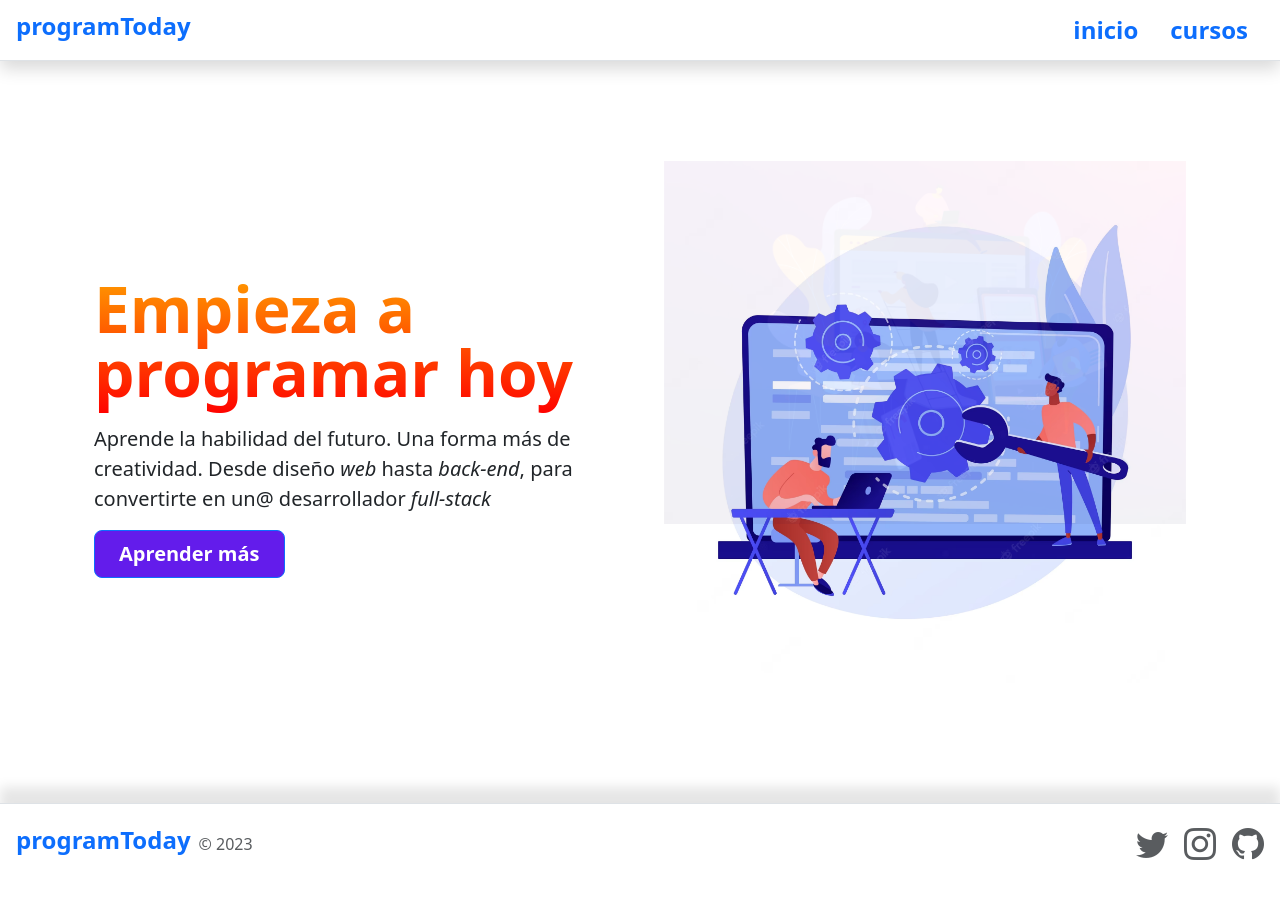
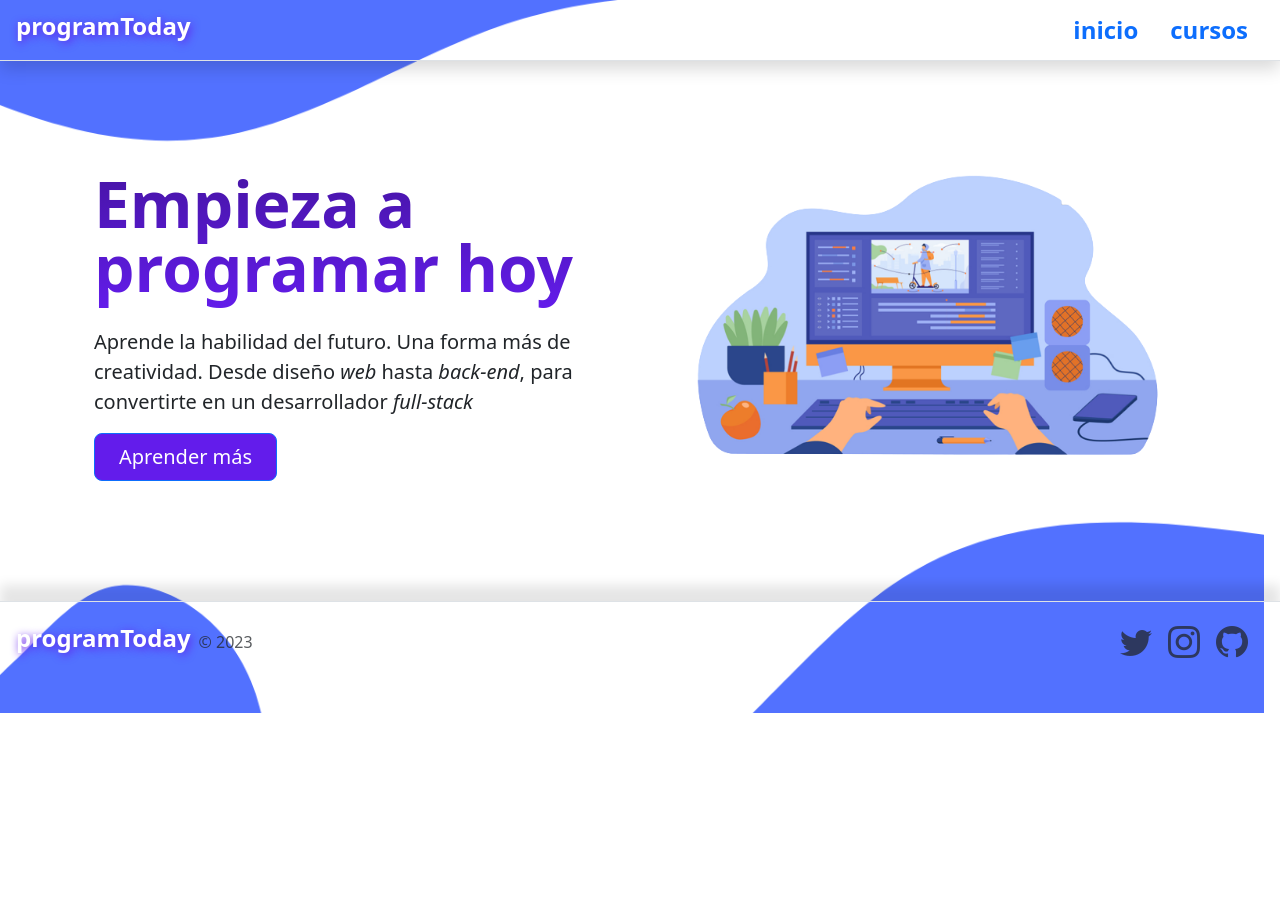
Before and after one commit to danteBenitez/pagina-cursos, a plain HTML site: page index.html in a window 1280 px wide. After the commit the page ends 800 px from the top, so only its background shows below. Drawn offline with nearby package versions, Linux system fonts and the light colour scheme.

Commit message:
Finished main page

```diff
--- a/custom.css
+++ b/custom.css
@@ -15,6 +15,10 @@
     --gradient-primary: linear-gradient(0deg, var(--clr-primary), var(--clr-primary-dark));
 }
 
+.text-white {
+    text-shadow: .1rem .1rem .5rem var(--clr-primary);
+}
+
 body {
     background-attachment: fixed;
     background-size: cover;
@@ -24,6 +28,8 @@ body {
 .logo {
     width: 4.5rem;
     margin: 1rem;
+
+    background-color: white;
 }
 
 .btn-primary {
@@ -62,6 +68,12 @@ body {
     color: #f0f0f0;
 }
 
+@media  (max-width: 768px) {
+    .change-color {
+        color:  #f0f0f0;
+    }
+}
+
 .btn-brand:hover::before {
     scale: 1;
 }
@@ -70,7 +82,7 @@ body {
     padding-block: 0.7rem;
     font-size: 4rem;
     color: transparent;
-    background-image: var(--gradient-secondary);
+    background-image: var(--gradient-primary);
     background-clip: text;
     z-index: 1;
 }
@@ -82,7 +94,6 @@ body {
 .slide-container {
     display: flex;
     align-items: center;
-    justify-content: center;
     width: 100%;
     height: 100%;
     margin-inline: auto;
@@ -102,7 +113,7 @@ body {
 }
 
 .custom-icon.bi-twitter:hover {
-    color: rgb(29, 133, 231);
+    color: rgb(5, 109, 206);
 }
 
 .custom-icon.bi-instagram:hover {
@@ -116,3 +127,13 @@ body {
 .shadow-top {
     box-shadow: 0rem -1rem 0.7rem rgba(0,0,0,.10);
 }
+
+footer {
+    max-height: 300px;
+}
+
+body {
+    background-image: url(./img/body-bg.png);
+    background-attachment: local;
+    background-position: -1rem;
+}
--- a/index.html
+++ b/index.html
@@ -11,39 +11,30 @@
     <link rel="stylesheet" href="https://cdn.jsdelivr.net/npm/bootstrap-icons@1.10.4/font/bootstrap-icons.css">
     <link rel="stylesheet" href="custom.css">
 </head>
-<body>
+<body >
      <header class="shadow container- d-flex flex-nowrap flex-md-row justify-content-between py-1 mb-1 border-bottom align-items-center gap-1 px-3 py-1">
       <a href="/" class="d-flex align-items-center mb-md-0 me-md-auto text-dark text-decoration-none">
-        <img class="logo d-md-none d-block" src="./img/icon.png" alt="Program Today: una gran forma de aprender a programar">
-        <span class="d-md-block d-none fs-4 h1 fw-bold text-primary">programToday</span>
+        <img class="logo d-md-none d-block" src="./img/icon-nobg.png" alt="Program Today: una gran forma de aprender a programar">
+        <span class="d-md-block d-none fs-4 h1 fw-bold text-white">programToday</span>
       </a>
 
       <ul class="nav nav-pills">
-        <li class="nav-item"><a href="/" class="fs-4 btn-brand nav-link" aria-current="page">inicio</a></li>
-        <li class="nav-item"><a href="./courses.html" class="fs-4 btn-brand nav-link">cursos</a></li>
+        <li class="nav-item"><a href="/" class="fs-4 btn-brand nav-link change-color" aria-current="page">inicio</a></li>
+        <li class="nav-item"><a href="./courses.html" class="fs-4 btn-brand nav-link change-color">cursos</a></li>
       </ul>
     </header>
 
     <main>
       <article class="container col-xxl-8 px-4 py-5">
-          <section class="row flex-lg-row-reverse align-items-center g-5 py-5">
-            <div class="col-10 col-sm-8 col-lg-6 mx-auto">
-              <div class="carousel slide carousel-fade slide-container" data-bs-ride="carousel">
-                <div class="carousel-inner">
-                  <div class="carousel-item active">
-                    <img src="./img/back-end.avif" class="d-block w-100 img-fluid slide-img" alt="Back-end">
-                  </div>
-                  <div class="carousel-item">
-                    <img src="./img/web-design.jpg" class="d-block w-100 img-fluid slide-img" alt="Diseño web">
-                  </div>
-                </div>
-              </div>
+        <section class="row flex-lg-row-reverse align-items-center g-5 py-5 justify-md-content-center">
+          <div class="col-10 col-sm-8 col-lg-6">
+            <img src="./img/hero-image-removebg-preview.png" class="d-block mx-lg-auto img-fluid" alt="Bootstrap Themes" loading="lazy" width="700" height="500">
           </div>
           <div class="col-lg-6">
-              <h1 class="display-5 fw-bold lh-1 text-gradient">Empieza a programar hoy</h1>
-              <p class="lead">Aprende la habilidad del futuro. Una forma más de creatividad. Desde diseño <i>web</i> hasta <i>back-end</i>, para convertirte en un@ desarrollador <i>full-stack</i></p>
+            <h1 class="text-gradient display-5 fw-bold lh-1 mb-3">Empieza a programar hoy</h1>
+            <p class="lead">Aprende la habilidad del futuro. Una forma más de creatividad. Desde diseño <i>web</i> hasta <i>back-end</i>, para convertirte en un desarrollador <i>full-stack</i></p>
             <div class="d-grid gap-2 d-md-flex justify-content-md-start">
-                <a type="button" href="./courses.html" class="btn btn-primary btn-lg px-4 me-md-2 btn-brand">Aprender más</a>
+              <a href="courses.html" button" class="btn btn-primary btn-lg px-4 me-md-2">Aprender más</a>
             </div>
           </div>
         </section>
@@ -52,13 +43,13 @@
     <footer class="d-flex flex-wrap justify-content-between align-items-center py-3 my-4 border-top shadow-top px-3">
       <div class="col-md-4 col-5 d-flex align-items-center">
         <a href="/" class="mb-3 me-2 mb-md-0 text-body-secondary text-decoration-none lh-1">
-          <img class="logo d-md-none d-block" src="./img/icon.png" alt="Program Today: una gran forma de aprender a programar">
-        <span class="d-md-block d-none fs-4 h1 fw-bold text-primary">programToday</span>
+          <img class="logo d-md-none d-block" src="./img/icon-nobg.png" alt="Program Today: una gran forma de aprender a programar">
+        <span class="d-md-block d-none fs-4 h1 fw-bold text-white">programToday</span>
         </a>
-        <span class=" mb-3 mb-md-0 text-body-secondary">© 2023</span>
+        <span class=" mb-3 mb-md-0 text-body-secondary change-color">© 2023</span>
       </div>
 
-      <ul class="nav col-md-4 align-items-center justify-content-end list-unstyled d-flex">
+      <ul class="nav col-md-4 align-items-center justify-content-end list-unstyled d-flex px-3">
         <li class="ms-3">
           <a href="" class="text-body-secondary">
             <i class="bi-twitter icon-link custom-icon" ></i>
```
Also changed, not shown: img/Program Today.png (deleted), img/back-end-nobg.png (added), img/back-end-typographic-header-software-development-process-website-interface-design-improvement-programming-coding-it-profession-isolated-flat-vector-illustration_613284-210.avif (added), img/back-end.avif (deleted), img/bg-1.webp (added), img/bg-body.png (deleted), img/body-bg.png (added), img/front-end-nobg.png (added), img/front-end.avif (added), img/hero-image-removebg-preview.png (added), img/hero-image.png (added), img/icon-nobg.png (added), img/p.png (deleted). Lines whose indentation alone changed are shown as unchanged.
